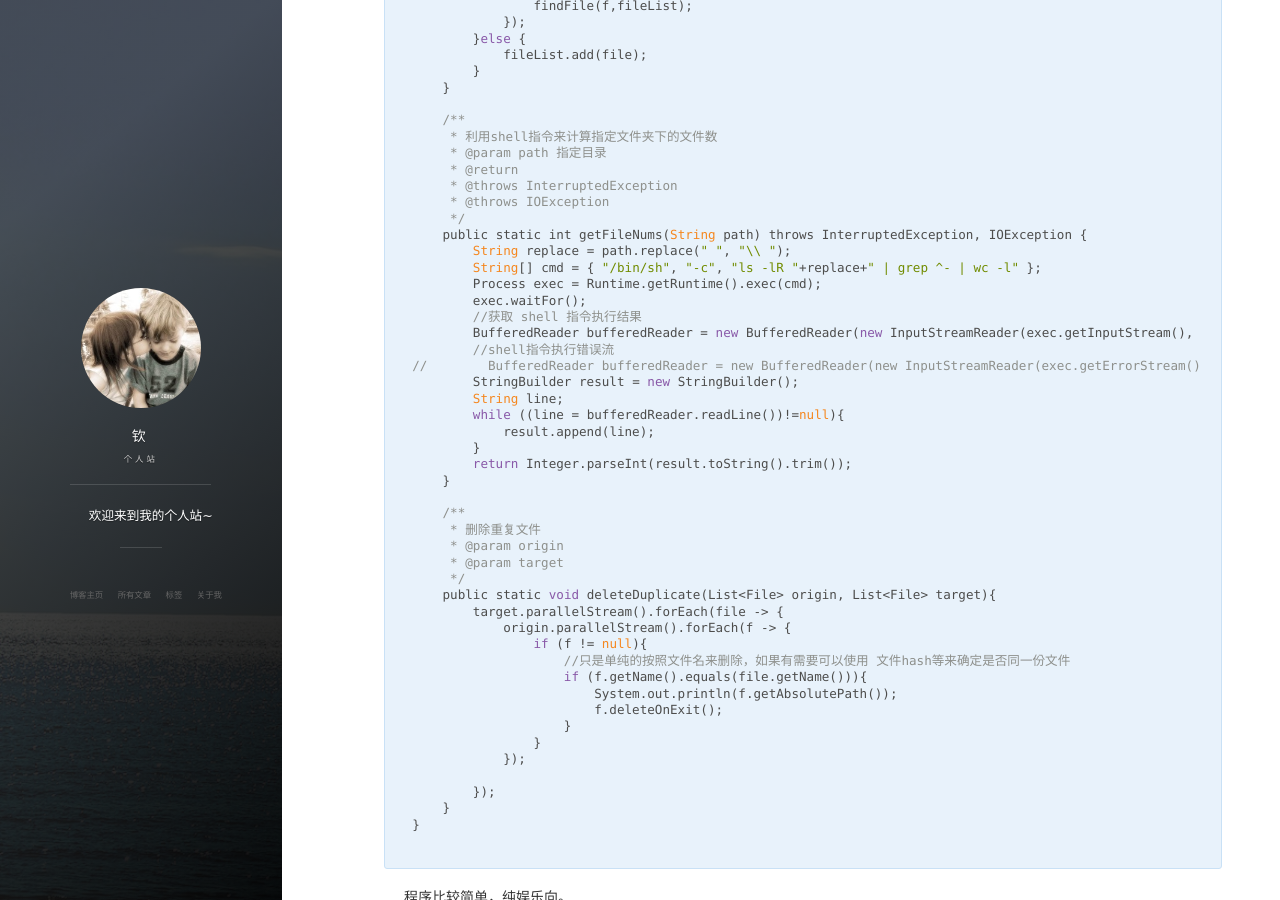
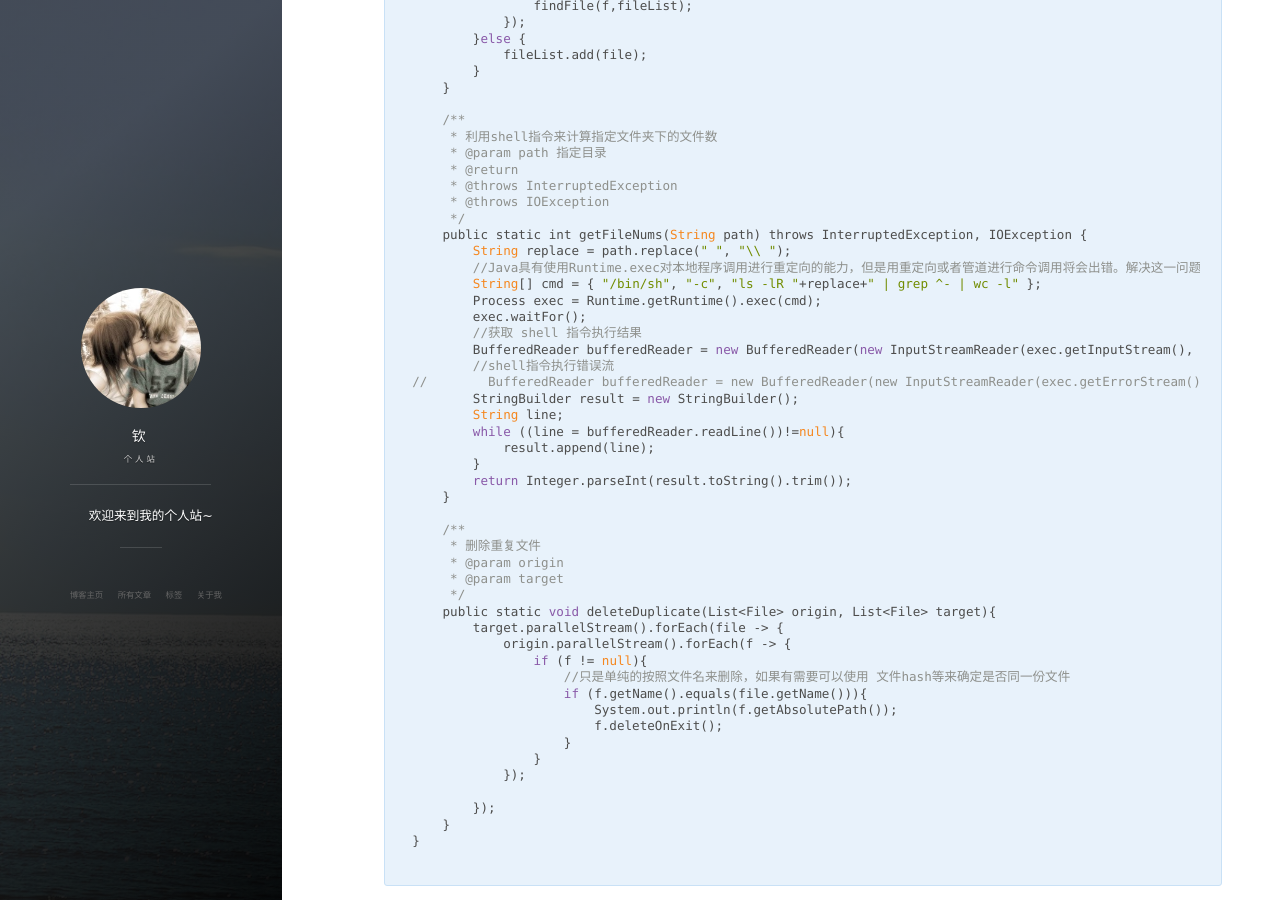
Before and after one commit to ZhXiQi/ZhXiQi.Github.io, a Jekyll site: the page built from _posts/2019-08-17-用Java程序来判断两个文件夹中的重复文件并删除.md, in a window 1280 px wide and 900 px high, scrolled down 1028 px. Built offline with Jekyll 4.4.1, drawn with Linux system fonts in a browser that asks for light colours; nearby versions of some CDN libraries; comment, search, counter and statistics services are not loaded.

Commit message:
feat: xx

```diff
--- a/_posts/2019-08-17-用Java程序来判断两个文件夹中的重复文件并删除.md
+++ b/_posts/2019-08-17-用Java程序来判断两个文件夹中的重复文件并删除.md
@@ -76,6 +76,7 @@ public class TestOne {
      */
     public static int getFileNums(String path) throws InterruptedException, IOException {
         String replace = path.replace(" ", "\\ ");
+      	//Java具有使用Runtime.exec对本地程序调用进行重定向的能力，但是用重定向或者管道进行命令调用将会出错。解决这一问题的办法是通过命令shell运行命令
         String[] cmd = { "/bin/sh", "-c", "ls -lR "+replace+" | grep ^- | wc -l" };
         Process exec = Runtime.getRuntime().exec(cmd);
         exec.waitFor();
```
